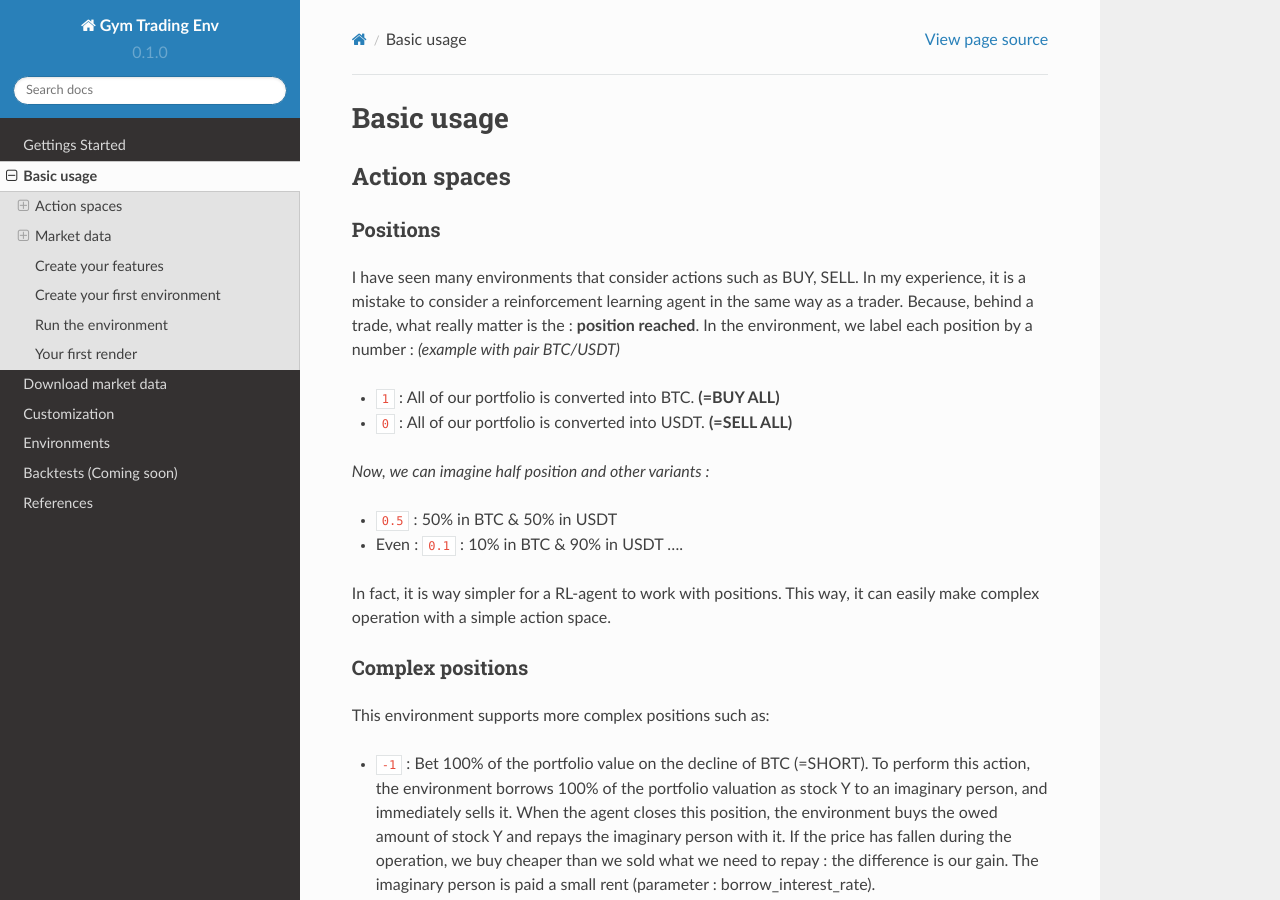
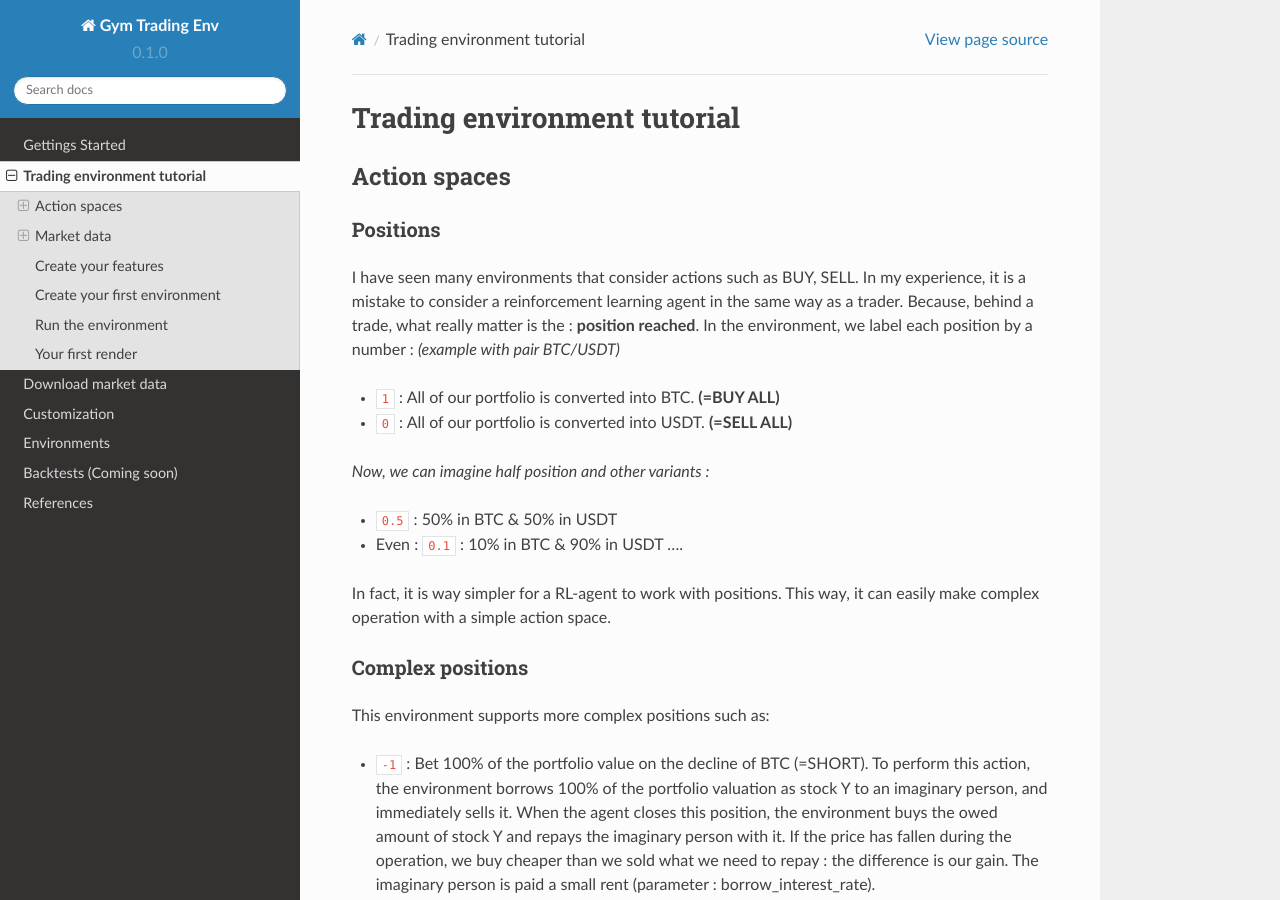
Before and after one commit to ClementPerroud/Gym-Trading-Env, a Sphinx documentation site: the page built from docs/source/basic_usage.rst, in a window 1280 px wide and 900 px high. Built offline with Sphinx 7.4.7 and the Read the Docs theme 2.0.0, drawn with Linux system fonts in a browser that asks for light colours.

Commit message:
Update basic_usage.rst

```diff
--- a/docs/source/basic_usage.rst
+++ b/docs/source/basic_usage.rst
@@ -1,4 +1,4 @@
-Basic usage
+Trading environment tutorial
 ===================
 
 Action spaces
```
